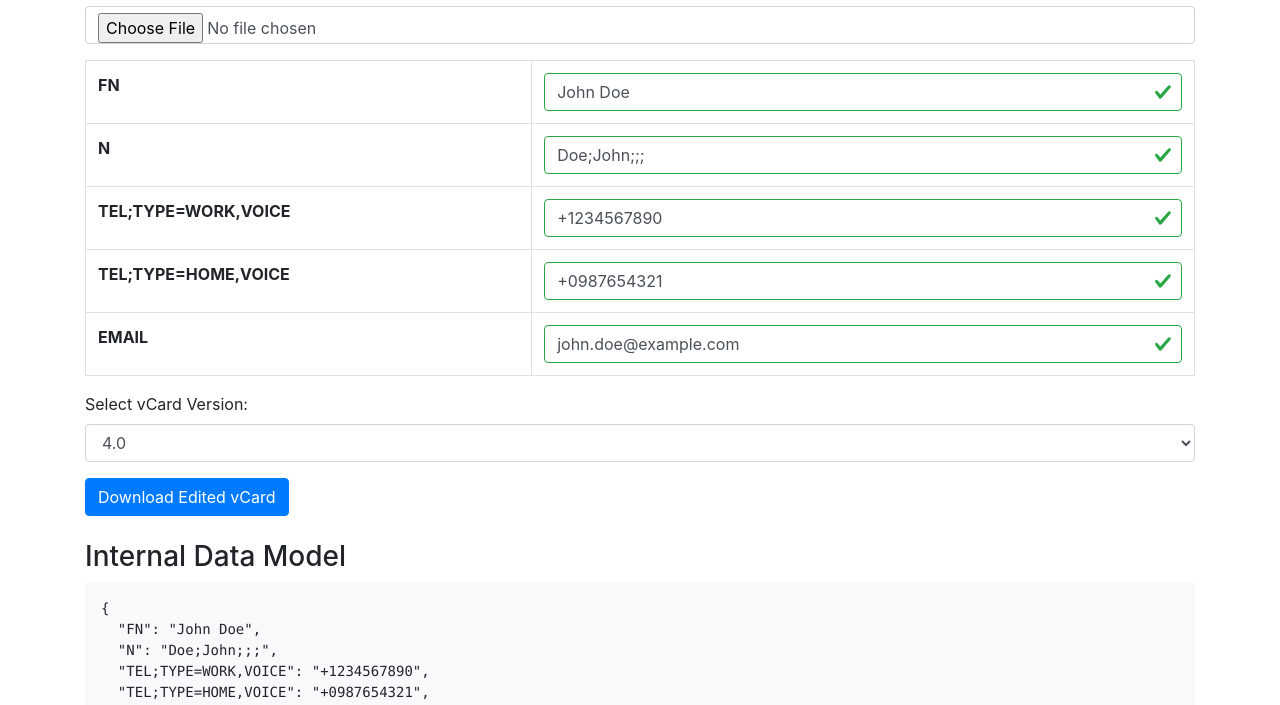
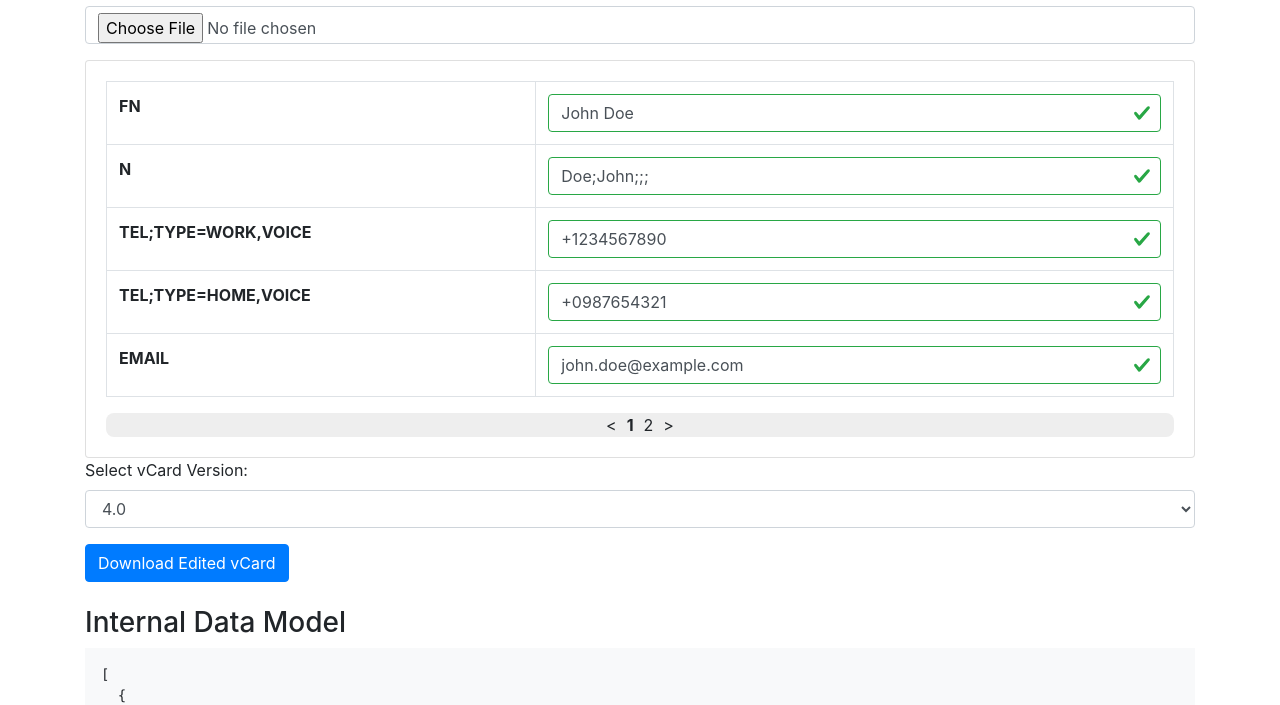
Before and after one commit to anetz89/vcard-editor, a plain HTML site: page index.html in a window 1280 px wide. Shown: the part 98-803 px from the top of the page. Drawn offline with nearby package versions, Linux system fonts and the light colour scheme.

Commit message:
allow multi vcards

```diff
--- a/index.html
+++ b/index.html
@@ -11,7 +11,13 @@
     <div class="container mt-5">
         <h1 class="text-center">vCard Editor</h1>
         <input type="file" id="fileInput" accept=".vcf" class="form-control mb-3">
-        <div id="vcardContent" class="hidden"></div>
+
+        <div class="card">
+            <div class="card-body"->
+                <div id="vcardContent" class="hidden"></div>
+                <div id="navigation"></div>
+            </div>
+        </div>
         <label for="vcardVersion">Select vCard Version:</label>
         <select id="vcardVersion" class="form-control mb-3">
             <option value="2.1">2.1</option>
--- a/script.js
+++ b/script.js
@@ -21,10 +21,11 @@ const VALUE_PATTERNS = {
 };
 const VALID_KEYS = /^(BEGIN|END|SOURCE|KIND|XML|FN|N|NICKNAME|PHOTO|BDAY|ANNIVERSARY|GENDER|ADR|TEL|EMAIL|IMPP|LANG|TZ|GEO|TITLE|ROLE|LOGO|ORG|MEMBER|RELATED|CATEGORIES|NOTE|PRODID|REV|SOUND|UID|CLIENTPIDMAP|URL|VERSION|KEY|FBURL|CALADRURI|CALURI)(;(.*=.*\,?)*)?$/;
 
-let vCardDataModel = {}; // Internal data model to store vCard data
+let vCardDataModel = []; // Internal data model to store vCard data
+let currentPage;
 
 // for debug purpose to avoid data upload every time
-displayVCard("BEGIN:VCARD\nVERSION:3.0\nFN:John Doe\nN:Doe;John;;;\nTEL;TYPE=WORK,VOICE:+1234567890\nTEL;TYPE=HOME,VOICE:+0987654321\nEMAIL:john.doe@example.com\nEND:VCARD");
+displayVCard("BEGIN:VCARD\nVERSION:3.0\nFN:John Doe\nN:Doe;John;;;\nTEL;TYPE=WORK,VOICE:+1234567890\nTEL;TYPE=HOME,VOICE:+0987654321\nEMAIL:john.doe@example.com\nEND:VCARD\n\nBEGIN:VCARD\nVERSION:3.0\nFN:John Zwo\nN:Zwo;John;;;\nTEL;TYPE=WORK,VOICE:+1234567890\nTEL;TYPE=HOME,VOICE:+0987654321\nEMAIL:john.doe@example.com\nEND:VCARD");
 
 function onFileSelected(event) {
     const file = event.target.files[0];
@@ -41,19 +42,53 @@ function onFileSelected(event) {
 function displayVCard(vCardData) {
     VCARD.innerHTML = '';
 
+    // Initialize the internal data model
+    vCardDataModel = [];
+
+    const vCardEntity = vCardData.split('\n\n');
+
+    vCardEntity.forEach(parseEntity);
+
+    if(vCardDataModel.length) {
+        currentPage = 1;
+
+        renderContent();
+        renderNavigation();
+
+        VCARD.classList.remove('hidden');
+        DOWNLOADBTN.classList.remove('hidden');
+
+        // Validate all inputs after displaying the vCard
+        onInputChanged()
+    }
+}
+
+function displayNavigation() {
+    vCardDataModel.length
+}
+
+function parseEntity(vCardData, index) {
     const lines = vCardData.split('\n');
     const table = document.createElement('table');
+    const vCardDataEntry = {
+        metadata: {
+            version: null,
+            index: index
+        },
+        data: {},
+        domelement: table
+    };
     table.className = 'table table-bordered';
-
-    // Initialize the internal data model
-    vCardDataModel = {};
 
     lines.forEach(line => {
         const [key, ...valueParts] = line.split(':');
         const value = valueParts.join(':');
 
-        if (line.startsWith('BEGIN') || line.startsWith('END') || line.startsWith('VERSION')) {
-            return; // Do not display lines
+        if (line === '' || line.startsWith('BEGIN') || line.startsWith('END')) { return; } // Do not display lines
+
+        if (line.startsWith('VERSION')) {
+            vCardDataEntry.metadata.version = value;
+            return;
         }
 
         if (!VALID_KEYS.test(key)) {
@@ -62,7 +97,7 @@ function displayVCard(vCardData) {
         }
 
         // Store the key-value pair in the internal data model
-        vCardDataModel[key] = value;
+        vCardDataEntry.data[key] = value;
 
         const row = document.createElement('tr');
 
@@ -82,19 +117,13 @@ function displayVCard(vCardData) {
 
         // Add real-time validation and update the internal data model on input change
         input.addEventListener('input', function() {
-            vCardDataModel[key] = input.value; // Update the internal data model
+            vCardDataModel[index].data[key] = input.value; // Update the internal data model
             onInputChanged();
         });
 
         table.appendChild(row);
     });
-
-    VCARD.appendChild(table);
-    VCARD.classList.remove('hidden');
-    DOWNLOADBTN.classList.remove('hidden');
-
-    // Validate all inputs after displaying the vCard
-    onInputChanged()
+    vCardDataModel.push(vCardDataEntry);
 }
 
 function onInputChanged() {
@@ -134,16 +163,21 @@ function validateAllInputs() {
 function downloadVCard() {
     const version = document.getElementById('vcardVersion').value;
 
+    const vCardData = [];
+
     // prepare data
-    const vCardData = [
-        'BEGIN:VCARD',
-        `VERSION:${version}`,
-        ...Object.entries(prepare(vCardDataModel, version)).map(([key, value]) => `${key}:${value}`),
-        'END:VCARD'
-    ].join('\n');
+    vCardDataModel.forEach(entity => {
+        vCardData.push(...[
+            'BEGIN:VCARD',
+            `VERSION:${version}`,
+            ...Object.entries(prepare(entity.data, version)).map(([key, value]) => `${key}:${value}`),
+            'END:VCARD',
+            ''
+        ]);
+    });
 
     // logic to trigger download
-    const blob = new Blob([vCardData], { type: 'text/vcard' });
+    const blob = new Blob([vCardData.join('\n')], { type: 'text/vcard' });
     const url = URL.createObjectURL(blob);
     const a = document.createElement('a');
     a.href = url;
@@ -188,3 +222,66 @@ function prepare(dataModel, version) {
 
     return model;
 }
+
+
+
+function renderContent() {
+    VCARD.innerHTML = '';
+    VCARD.append(vCardDataModel[currentPage - 1].domelement);
+    validateAllInputs();
+}
+
+function renderNavigationItem(i) {
+    const navItem = document.createElement('span');
+    navItem.className = 'nav-item' + (i === currentPage ? ' active' : '');
+
+    switch(i){
+        case 0:
+            navItem.textContent = '<';
+            break;
+        case vCardDataModel.length + 1:
+            navItem.textContent = '>';
+            break;
+        default:
+            navItem.textContent = i;
+            break;
+    }
+
+    navItem.onclick = () => {
+        switch(i){
+            case 0:
+                currentPage = (currentPage > 1)? currentPage - 1: currentPage;
+                break;
+            case vCardDataModel.length + 1:
+                currentPage = (currentPage < vCardDataModel.length)? currentPage + 1: currentPage;
+                break;
+            default:
+                currentPage = i;
+                break;
+        }
+        renderContent();
+        renderNavigation();
+    };
+    return navItem;
+}
+
+function renderNavigation() {
+    const navigationDiv = document.getElementById('navigation');
+    navigationDiv.innerHTML = '';
+
+    const totalPages = vCardDataModel.length;
+    const startPage = Math.max(1, currentPage - 2);
+    const endPage = Math.min(totalPages, currentPage + 2);
+
+    navigationDiv.appendChild(renderNavigationItem(0));
+    for (let i = 1; i <= totalPages; i++) {
+        if (i === 1 || i === totalPages || (i >= startPage && i <= endPage)) {
+            navigationDiv.appendChild(renderNavigationItem(i));
+        } else if (i === startPage - 1 || i === endPage + 1) {
+            const ellipsis = document.createElement('span');
+            ellipsis.textContent = '...';
+            navigationDiv.appendChild(ellipsis);
+        }
+    }
+    navigationDiv.appendChild(renderNavigationItem(totalPages + 1));
+}
--- a/style.css
+++ b/style.css
@@ -0,0 +1,12 @@
+.active {
+    font-weight: bold;
+}
+.nav-item {
+    cursor: pointer;
+    margin: 0 5px;
+}
+#navigation {
+    text-align:center;
+    background-color:#eee;
+    border-radius: 0.5em;
+}
```
